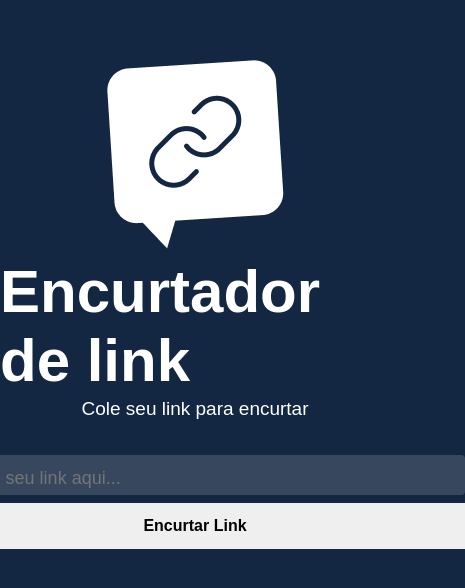
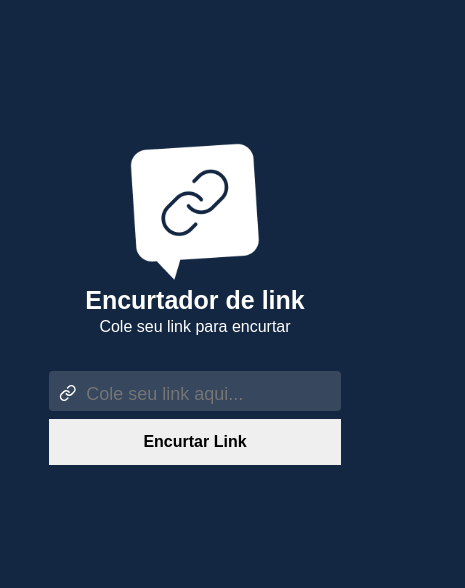
Before and after one commit to diegolim4/react_encurtador_de_link, a React (Create React App) app: page / in a window 390 px wide. Shown: the part 118-706 px from the top of the page, 465 px wide, since content can reach past the window. Built offline with nearby package versions, Linux system fonts and the light colour scheme.

Commit message:
Aplicando resposividade na page home e animações no botão e na area input

```diff
--- a/src/pages/home/home.css
+++ b/src/pages/home/home.css
@@ -30,6 +30,17 @@
     display: flex;
     flex-direction: column;
     align-items: center;
+    animation: slideUp 1s; /* aqui chamo a animação e coloco um tempo */
+}
+
+/* Animação subindo input */
+@keyframes slideUp {
+    from{
+        transform: translateY(70px)
+    }
+    to{
+        transform: translateY(0px);
+    }
 }
 
 .area-input div{
@@ -69,4 +80,28 @@
     color: #000;
     font-weight: bold;
     margin-top: 8px;
+    transition: transform .8s; /* Chamando a animação do botão e setando um tempo */
+
 }
+
+/* Aplicando animação no button ao passar o mouse */
+.area-input button:hover{
+    transform: scale(1.05);
+}
+
+/* Aplicado a resposividade */
+@media (max-width: 615px){
+    .logo img{
+        width: 130px;
+    }
+
+    .logo h1{
+        font-size: 25px
+    }
+    .logo span{
+        font-size: 16px;
+    }
+    .area-input{
+        width: 75%;
+    }
+}
```
